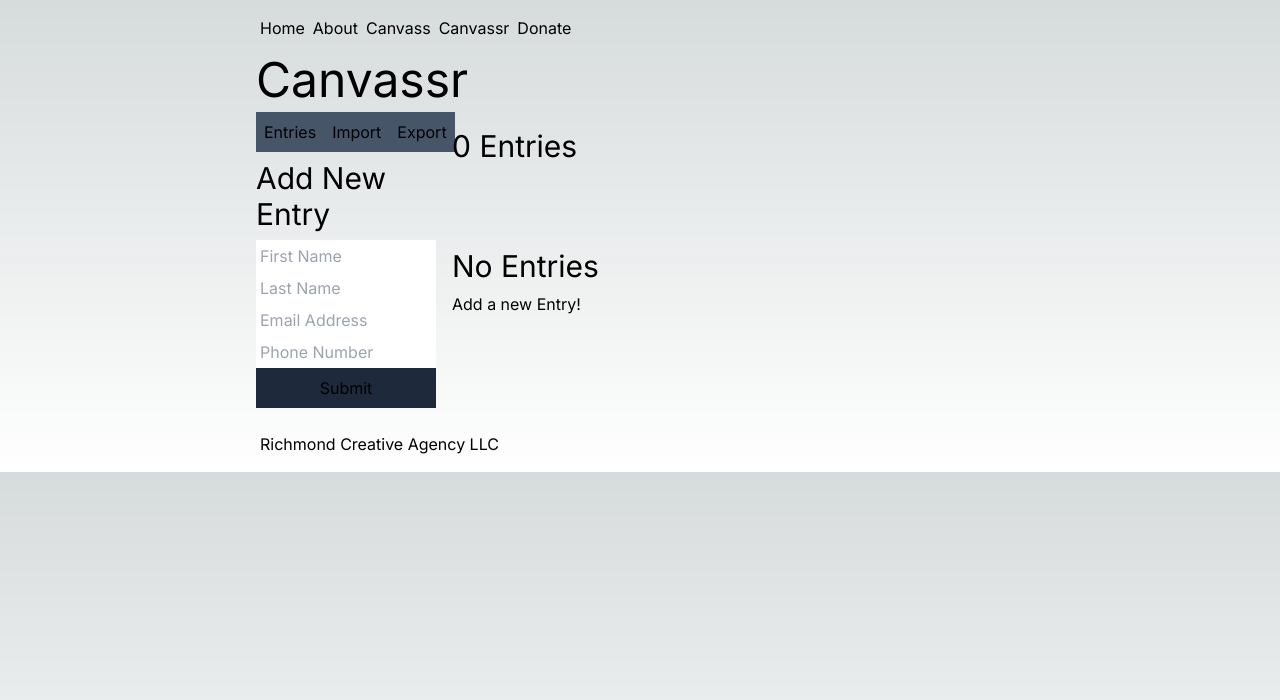
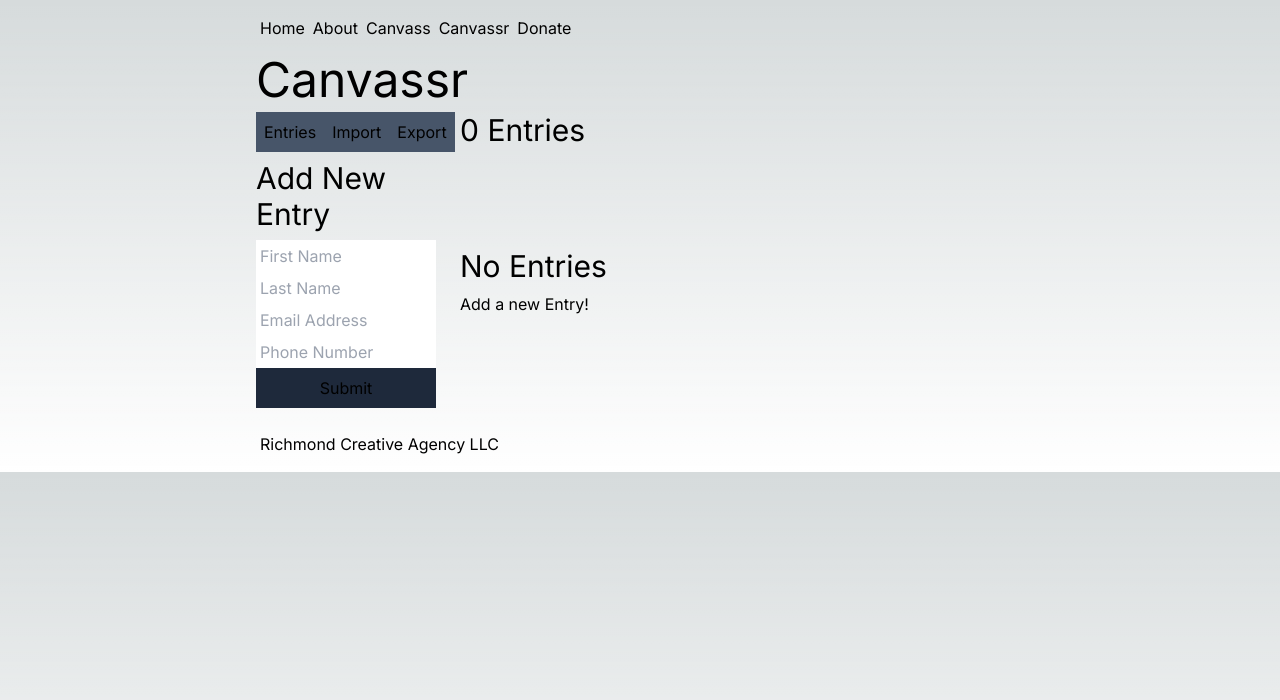
Before and after one commit to Richmond-Creative-Agency/fieldagent, a Next.js app: page /tool/canvassr in a window 1280 px wide. Shown: the top 700 px of the page. Built offline with nearby package versions, Linux system fonts and the light colour scheme.

Commit message:
fix: spacing issues

```diff
--- a/src/app/tool/canvassr/CanvassList.jsx
+++ b/src/app/tool/canvassr/CanvassList.jsx
@@ -5,7 +5,7 @@
 export default function CanvassList({ canvassList, setCanvassList }) {
   return (
     canvassList && (
-      <div className="grid grid-cols-subgrid col-span-9 my-4">
+      <div className="grid grid-cols-subgrid col-span-9 px-2">
         <h2 className="text-3xl mb-2 col-span-9">
           {canvassList.length} Entr{canvassList.length === 1 ? 'y' : 'ies'}
         </h2>
```
